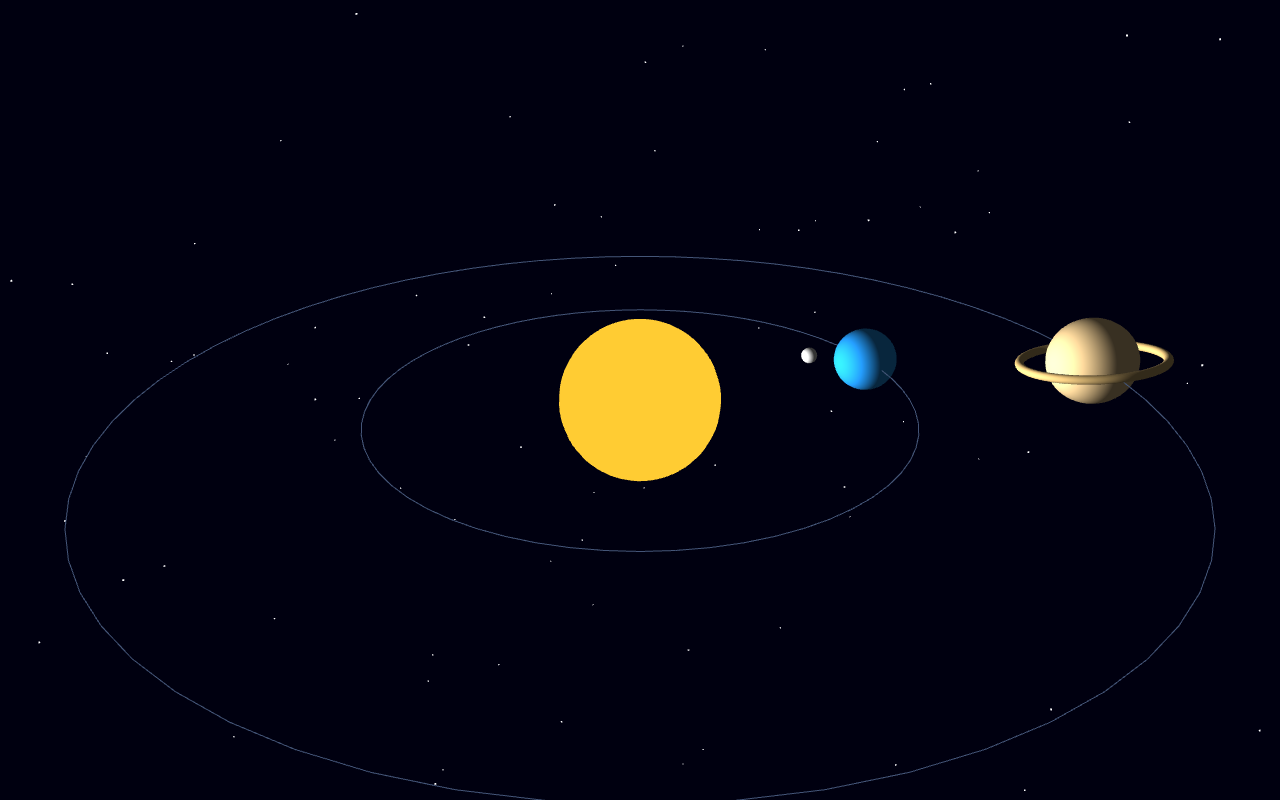
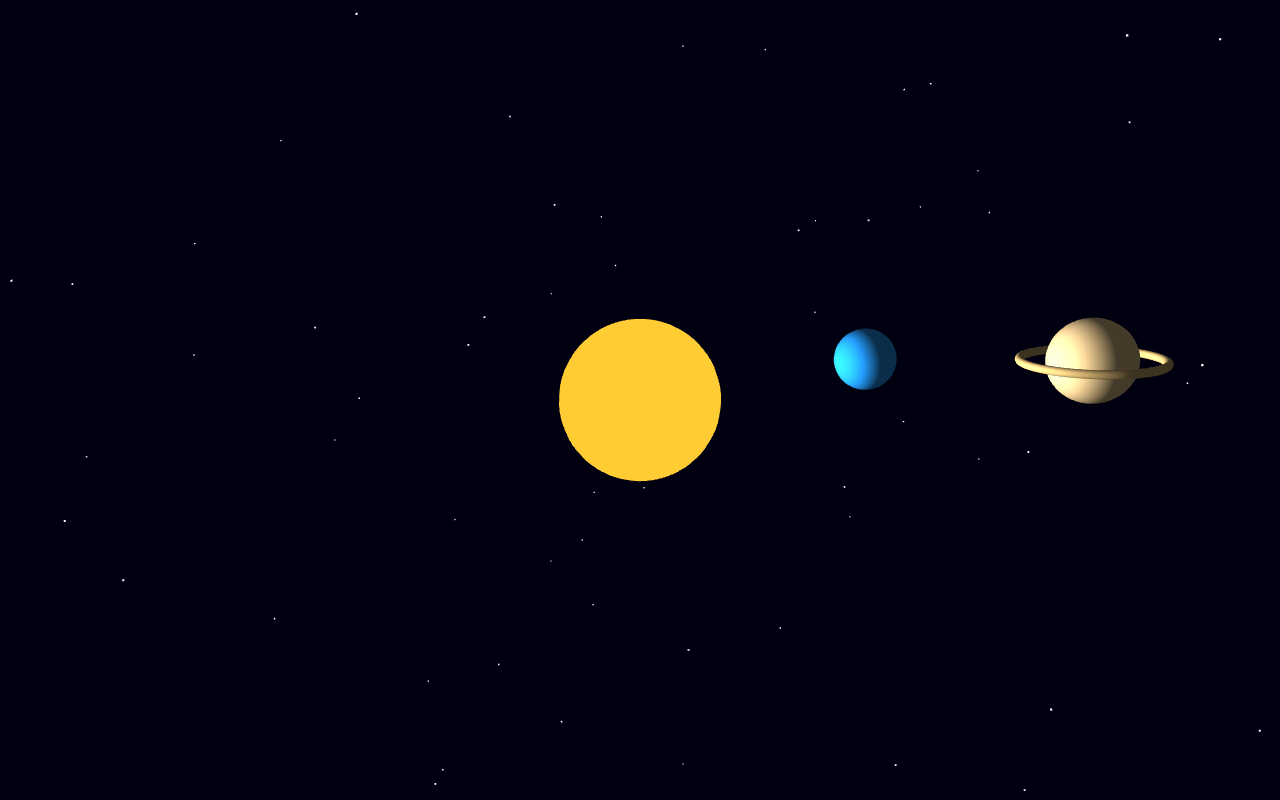
Before and after one commit to Arthur106578/a6, a plain HTML site: page three-d/space/index.html in a window 1280 px wide. Drawn offline with nearby package versions, Linux system fonts and the light colour scheme; animation ran at ten frames a second.

Commit message:
简化星球宇宙：去掉月球与轨道线，保留太阳、地球、土星环与星空

```diff
--- a/three-d/space/space.js
+++ b/three-d/space/space.js
@@ -1,61 +1,41 @@
 // space.js —— 星球宇宙（Three.js）
-
-// ===== 场景、相机、渲染器 =====
 const scene = new THREE.Scene();
 scene.background = new THREE.Color(0x000010);
 
-const camera = new THREE.PerspectiveCamera(45, window.innerWidth / window.innerHeight, 0.1, 200);
+const camera = new THREE.PerspectiveCamera(45, innerWidth / innerHeight, 0.1, 200);
 camera.position.set(0, 6, 13);
 
 const renderer = new THREE.WebGLRenderer({ antialias: true });
-renderer.setSize(window.innerWidth, window.innerHeight);
+renderer.setSize(innerWidth, innerHeight);
 document.body.appendChild(renderer.domElement);
-
-// 鼠标拖拽环视、滚轮缩放
 const controls = new THREE.OrbitControls(camera, renderer.domElement);
 
-// ===== 光源：太阳位置放点点光源 + 微弱环境光 =====
-scene.add(new THREE.AmbientLight(0xffffff, 0.25));
-const sunLight = new THREE.PointLight(0xffffff, 1.4, 100);
-scene.add(sunLight);
+// 光源：太阳处放点点光 + 微弱环境光
+scene.add(new THREE.AmbientLight(0xffffff, 0.3));
+scene.add(new THREE.PointLight(0xffffff, 1.4, 100));
 
-// ===== 星空：Points 粒子构成第三类对象 =====
-const starCount = 800;
-const starPos = new Float32Array(starCount * 3);
-for (let i = 0; i < starCount; i++) {
-  // 均匀撒在半径 30~60 的球壳内
+// 星空：粒子点（与球体、圆环构成三类不同对象）
+const starPos = new Float32Array(600 * 3);
+for (let i = 0; i < 600; i++) {
   const r = 30 + Math.random() * 30;
-  const theta = Math.random() * Math.PI * 2;
-  const phi = Math.acos(2 * Math.random() - 1);
-  starPos[i * 3] = r * Math.sin(phi) * Math.cos(theta);
-  starPos[i * 3 + 1] = r * Math.cos(phi);
-  starPos[i * 3 + 2] = r * Math.sin(phi) * Math.sin(theta);
+  const t = Math.random() * Math.PI * 2;
+  const p = Math.acos(2 * Math.random() - 1);
+  starPos[i * 3] = r * Math.sin(p) * Math.cos(t);
+  starPos[i * 3 + 1] = r * Math.cos(p);
+  starPos[i * 3 + 2] = r * Math.sin(p) * Math.sin(t);
 }
 const starGeo = new THREE.BufferGeometry();
 starGeo.setAttribute('position', new THREE.BufferAttribute(starPos, 3));
-scene.add(new THREE.Points(starGeo, new THREE.PointsMaterial({ color: 0xffffff, size: 0.18 })));
+scene.add(new THREE.Points(starGeo, new THREE.PointsMaterial({ color: 0xffffff, size: 0.2 })));
 
-// 行星轨道线：水平圆环（LineLoop），标出公转路径
-const makeOrbit = (radius) => {
-  const points = [];
-  for (let i = 0; i <= 64; i++) {
-    const a = (i / 64) * Math.PI * 2;
-    points.push(new THREE.Vector3(Math.cos(a) * radius, 0, Math.sin(a) * radius));
-  }
-  const geo = new THREE.BufferGeometry().setFromPoints(points);
-  return new THREE.LineLoop(geo, new THREE.LineBasicMaterial({ color: 0x445577 }));
-};
-scene.add(makeOrbit(4));    // 地球轨道
-scene.add(makeOrbit(7.5));  // 土星轨道
-
-// ===== 太阳：球体 + 自发光材质（MeshBasicMaterial 不受光，看起来自己发光） =====
+// 太阳：自发光黄球（MeshBasicMaterial 不受光）
 const sun = new THREE.Mesh(
   new THREE.SphereGeometry(1.2, 32, 32),
   new THREE.MeshBasicMaterial({ color: 0xffcc33 })
 );
 scene.add(sun);
 
-// ===== 地球：公转组内放地球，地球上挂月球公转组 =====
+// 地球：放在公转组里，转组即公转
 const earthOrbit = new THREE.Group();
 const earth = new THREE.Mesh(
   new THREE.SphereGeometry(0.5, 32, 32),
@@ -63,18 +43,9 @@ const earth = new THREE.Mesh(
 );
 earth.position.x = 4;
 earthOrbit.add(earth);
-
-const moonOrbit = new THREE.Group();
-const moon = new THREE.Mesh(
-  new THREE.SphereGeometry(0.13, 24, 24),
-  new THREE.MeshStandardMaterial({ color: 0xcccccc })
-);
-moon.position.x = 0.9;
-moonOrbit.add(moon);
-earth.add(moonOrbit);
 scene.add(earthOrbit);
 
-// ===== 土星：球体 + 圆环（TorusGeometry 环带，与球体不同的几何体） =====
+// 土星：球体 + 倾斜圆环（不同几何体）
 const saturnOrbit = new THREE.Group();
 const saturn = new THREE.Mesh(
   new THREE.SphereGeometry(0.7, 32, 32),
@@ -85,28 +56,26 @@ const ring = new THREE.Mesh(
   new THREE.TorusGeometry(1.1, 0.07, 16, 64),
   new THREE.MeshStandardMaterial({ color: 0xc9a86a })
 );
-ring.rotation.x = Math.PI / 2.3;   // 把立着的环扳平并倾斜一点
+ring.rotation.x = Math.PI / 2.3;
 saturn.add(ring);
 saturnOrbit.add(saturn);
 scene.add(saturnOrbit);
 
-// ===== 动画循环：太阳自转、行星公转 + 自转、月球绕地 =====
+// 动画：自转 + 公转
 const animate = () => {
   requestAnimationFrame(animate);
   sun.rotation.y += 0.003;
   earth.rotation.y += 0.02;
   earthOrbit.rotation.y += 0.008;
-  moonOrbit.rotation.y += 0.03;
-  saturn.rotation.y += 0.01;
   saturnOrbit.rotation.y += 0.004;
   controls.update();
   renderer.render(scene, camera);
 };
 animate();
 
-// ===== 窗口自适应 =====
-window.addEventListener('resize', () => {
-  camera.aspect = window.innerWidth / window.innerHeight;
+// 窗口自适应
+addEventListener('resize', () => {
+  camera.aspect = innerWidth / innerHeight;
   camera.updateProjectionMatrix();
-  renderer.setSize(window.innerWidth, window.innerHeight);
+  renderer.setSize(innerWidth, innerHeight);
 });
```
Also changed, not shown: three-d/space/planets.html (+25 -32 lines).
